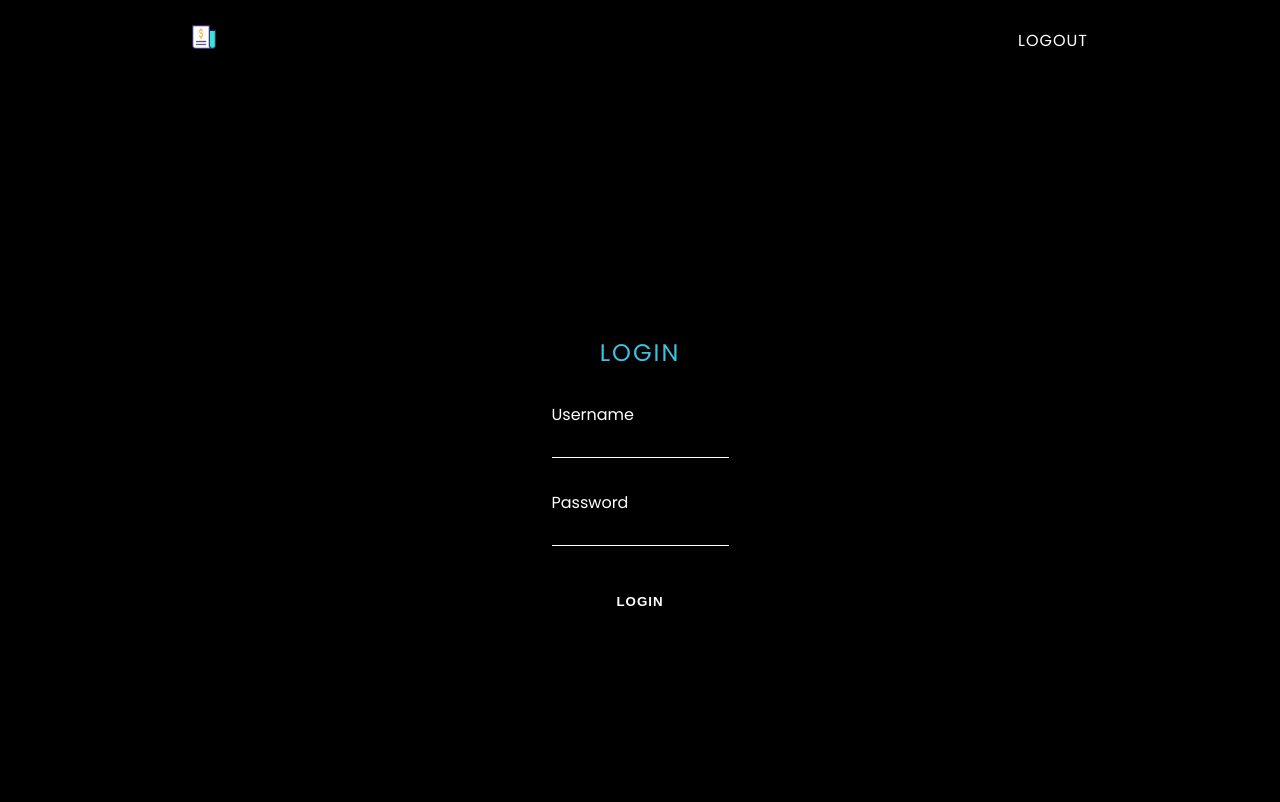
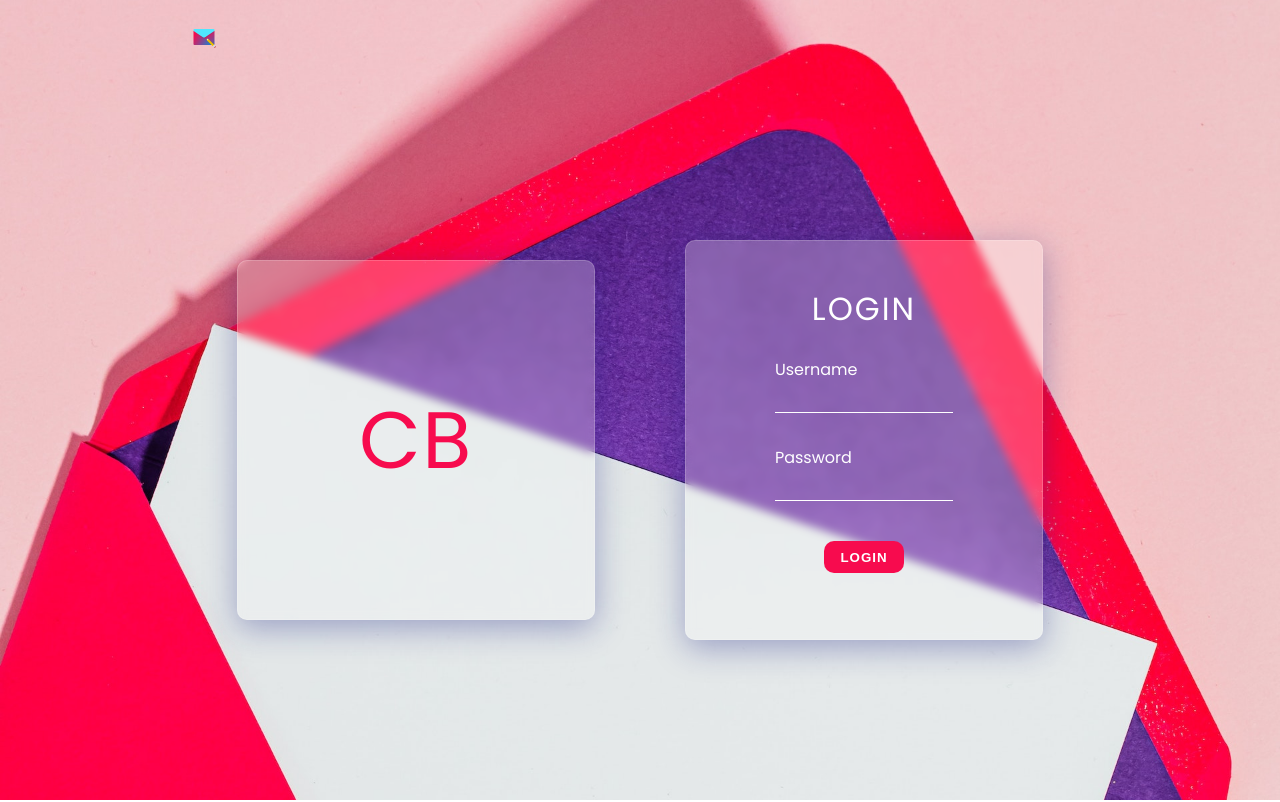
Before and after one commit to HLrahul/Cbill-frontend, a React (Vite) app: page / in a window 1280 px wide. Shown: the top 802 px of the page. Built offline with nearby package versions, Linux system fonts and the light colour scheme.

Commit message:
ReDesigned

```diff
--- a/src/App.jsx
+++ b/src/App.jsx
@@ -27,9 +27,8 @@ function App() {
 export default App;
 
 const AppWrapper = styled.div`
-  background: black;
   min-height: 100vh;
-  width: 70%;
+  width: 100%;
   margin: auto;
 
   @media (max-width: 400px) {
--- /dev/null
+++ b/src/components/Dashboard Pages/Cash.jsx
@@ -0,0 +1,163 @@
+import { useState, useEffect } from "react";
+
+import styled from "styled-components";
+import { districts } from "./districtList";
+
+function Cash() {
+  const [cocom, setCocom] = useState(0);
+  const [comp, setComp] = useState("akash");
+
+  useEffect(() => {
+    if (cocom.length === 10) {
+      setComp("anjani");
+    } else {
+      setComp("akash");
+    }
+  }, [cocom]);
+
+  return (
+    <CashWrapper>
+      <CashFormCard>
+        <CashForm>
+          <Tile>
+            <InputPair>
+              <Label htmlFor="name">Courier Number</Label>
+              <Input
+                type="number"
+                name="name"
+                onChange={(e) => setCocom(e.target.value)}
+                autoComplete="off"
+              />
+            </InputPair>
+
+            <InputPair>
+              <Label htmlFor="name">Courier Company</Label>
+              <Input
+                type="text"
+                name="name"
+                value={comp}
+                onChange={(e) => setComp(e.target.value)}
+              />
+            </InputPair>
+          </Tile>
+
+          <Tile>
+            <InputPair>
+              <Label htmlFor="name">From</Label>
+              <Input type="text" name="name" autoComplete="new-password" />
+            </InputPair>
+
+            <InputPair>
+              <Label htmlFor="name">To</Label>
+              <Input type="text" name="name" autoComplete="new-password" />
+            </InputPair>
+
+            <InputPair>
+              <Label htmlFor="name">To District</Label>
+              <Input
+                type="text"
+                name="name"
+                autoComplete="new-password"
+                list="availableDistricts"
+              />
+              <datalist id="availableDistricts">
+                {districts.map((item, i) => (
+                  <option value={`${item}`}>{item}</option>
+                ))}
+              </datalist>
+            </InputPair>
+          </Tile>
+
+          <Tile>
+            <InputPair>
+              <Label htmlFor="name">Weight</Label>
+              <Input
+                type="number"
+                name="name"
+                defaultValue={50}
+                autoComplete="new-password"
+              />
+            </InputPair>
+
+            <InputPair>
+              <Label htmlFor="name">Rate</Label>
+              <Input type="number" name="name" autoComplete="new-password" />
+            </InputPair>
+
+            <InputPair>
+              <Label htmlFor="name">Phone Number</Label>
+              <Input type="number" name="name" autoComplete="new-password" />
+            </InputPair>
+          </Tile>
+        </CashForm>
+      </CashFormCard>
+    </CashWrapper>
+  );
+}
+export default Cash;
+
+const CashWrapper = styled.section`
+  width: 100%;
+  height: 100vh;
+  display: flex;
+  align-items: center;
+  justify-content: center;
+`;
+
+const CashFormCard = styled.div`
+  height: 90%;
+  width: 100%;
+  display: flex;
+  align-items: center;
+  justify-content: center;
+
+  @media (max-width: 768px) {
+    height: 95%;
+  }
+`;
+
+const CashForm = styled.form`
+  height: inherit;
+  width: inherit;
+  display: flex;
+  flex-direction: column;
+`;
+
+const Tile = styled.div`
+  display: flex;
+  align-items: center;
+  justify-content: space-around;
+
+  @media (max-width: 768px) {
+    flex-direction: column;
+  }
+`;
+
+const InputPair = styled.div`
+  display: flex;
+  flex-direction: column;
+  margin-bottom: 0.5rem;
+`;
+const Label = styled.label`
+  color: white;
+  padding-bottom: 10px;
+`;
+const Input = styled.input`
+  &:-webkit-autofill,
+  &:-webkit-autofill:hover,
+  &:-webkit-autofill:focus,
+  &:-webkit-autofill:active {
+    box-shadow: none;
+    -webkit-box-shadow: 0 0 0 30px black inset !important;
+  }
+  &:-webkit-autofill {
+    -webkit-text-fill-color: #3fc0e0 !important;
+  }
+
+  background: transparent;
+  outline: none;
+  border: none;
+  border-bottom: 1px solid white;
+  color: #3fc0e0;
+  padding-bottom: 5px;
+`;
--- /dev/null
+++ b/src/components/Dashboard Pages/districtList.jsx
@@ -0,0 +1,144 @@
+export const districts = [
+  "Ajmer",
+  "Aligarh",
+  "Allahabad",
+  "Alwar",
+  "Ambala City",
+  "Ambala Hub",
+  "Amritsar",
+  "Ankleshwar",
+  "Bahadurgarh",
+  "Bahraich",
+  "Balotra",
+  "Bangalore",
+  "Banswara",
+  "Barabanki",
+  "Bareilly",
+  "Bathinda",
+  "Beawar",
+  "Bhadra",
+  "Bhagal Pur",
+  "Bharatpur",
+  "Bhilwara",
+  "Bhiwani",
+  "Bhopal",
+  "Bihar Sharif",
+  "Bikaner",
+  "Bongaigaon",
+  "Buland Shahar",
+  "Calicut",
+  "Cheeka",
+  "Chennai",
+  "Chittorgarh",
+  "Cochin",
+  "Coimbatore",
+  "Cuttak",
+  "Darbhanga",
+  "Deoli",
+  "Dhuri",
+  "Didwana",
+  "Dimapur",
+  "Dindugul",
+  "Doraha",
+  "Ellenabad",
+  "Erode",
+  "Firozpur Cantt",
+  "Forbesganj",
+  "Gaya",
+  "Gorakhpur",
+  "Goraya",
+  "Gulbarga",
+  "Guwahati",
+  "Gwalior",
+  "Hanumangarh",
+  "Hapur",
+  "Hardoi",
+  "Hathras",
+  "Hindon",
+  "Hissar",
+  "Hoshiarpur",
+  "Hubli",
+  "Hyderabad",
+  "Indore",
+  "Jabalpur",
+  "Jagadhri",
+  "Jaipur",
+  "Jallandhar",
+  "Jammu",
+  "Jamnagar",
+  "Jhansi",
+  "Jhunjhunu",
+  "Jind",
+  "Jodhpur",
+  "Kanchipuram",
+  "Kannur",
+  "Kanpur",
+  "Karnal",
+  "Kolkata",
+  "Kota",
+  "Kurali",
+  "Ludhiana",
+  "Madhubani",
+  "Madurai",
+  "Malerkotla",
+  "Mandsore",
+  "Manglore",
+  "Mathura",
+  "Meerut",
+  "Modi Nagar",
+  "Morbi",
+  "Mullanpur",
+  "Muzaffar Nagar",
+  "Muzaffarpur",
+  "Mysore",
+  "Nabha",
+  "Nagda",
+  "Nakodar",
+  "Nawa Sahar",
+  "Neemuch",
+  "New Delhi",
+  "Nohar",
+  "Pali Marwar",
+  "Panchkula",
+  "Panipat",
+  "Panoli",
+  "Patna",
+  "Pilani",
+  "Pilkhuwa",
+  "Rai Bareilly",
+  "Raichur",
+  "Rajapalayam",
+  "Rajkot",
+  "Rajpura",
+  "Ratangarh",
+  "Rawatsar",
+  "Sadulshahar",
+  "Salem",
+  "Sardarshahr",
+  "Secundrabad",
+  "Shamli",
+  "Siliguri",
+  "Silvassa",
+  "Sirsa",
+  "Sitapur",
+  "Sivakasi",
+  "Siwan",
+  "Siwani",
+  "Sonipat",
+  "Sri Dungargarh",
+  "Sri Ganga Nagar",
+  "Sri Nagar",
+  "Sujangarh",
+  "Sultanpur",
+  "Sumerpur",
+  "Sunam",
+  "Surat",
+  "Tezpur",
+  "Tinsukia",
+  "Tirupur",
+  "Trichur",
+  "Trichy",
+  "Udaipur",
+  "Vapi",
+  "Varanasi",
+];
--- /dev/null
+++ b/src/components/InfoSection.jsx
@@ -0,0 +1,52 @@
+import styled from "styled-components";
+
+function InfoSection() {
+  return (
+    <Div>
+      <Wrapper>
+        <Text>CB</Text>
+      </Wrapper>
+    </Div>
+  );
+}
+export default InfoSection;
+
+const Div = styled.div`
+  height: 90vh;
+  width: 100%;
+  display: flex;
+  align-items: center;
+  justify-content: center;
+
+  @media (max-width: 425px) {
+    height: 20vh;
+    margin-top: 4vh;
+  }
+`;
+
+const Wrapper = styled.section`
+  height: 50%;
+  width: 80%;
+  background: rgba(255, 255, 255, 0.25);
+  box-shadow: 0 8px 32px 0 rgba(31, 38, 135, 0.37);
+  backdrop-filter: blur(5px);
+  -webkit-backdrop-filter: blur(5px);
+  border-radius: 10px;
+  border: 1px solid rgba(255, 255, 255, 0.18);
+
+  display: flex;
+  align-items: center;
+  justify-content: center;
+`;
+
+const Text = styled.p`
+  color: #f70b4e;
+  font-size: 5rem;
+  text-transform: uppercase;
+  letter-spacing: 0.1rem;
+  font-weight: 900;
+
+  @media (max-width: 425px) {
+    font-size: 3rem;
+  }
+`;
--- a/src/components/Login.jsx
+++ b/src/components/Login.jsx
@@ -1,4 +1,4 @@
-import { useState, useEffect } from "react";
+import { useState } from "react";
 import { login } from "../store/store";
 import { useDispatch, useSelector } from "react-redux";
 import { useNavigate } from "react-router-dom";
@@ -56,9 +56,11 @@ function Login() {
           <Message> {msg} </Message>
           <h1
             style={{
+              fontSize: "2rem",
               textAlign: "center",
-              marginBottom: "2rem",
-              color: "#3fc0e0",
+              marginBottom: "1.5rem",
+              color: "white",
+              // color: "#3fc0e0",
               letterSpacing: "2px",
             }}
           >
@@ -66,25 +68,16 @@ function Login() {
           </h1>
           <Form onSubmit={LoginHandler}>
             <InputPair>
-              <label
-                style={{ color: "white", paddingBottom: "10px" }}
-                htmlFor="name"
-              >
-                Username
-              </label>
+              <Label htmlFor="name">Username</Label>
               <Input
                 type="text"
                 name="name"
+                autoComplete="off"
                 onChange={(e) => setUsername(e.target.value)}
               />
             </InputPair>
             <InputPair>
-              <label
-                style={{ color: "white", paddingBottom: "10px" }}
-                htmlFor="password"
-              >
-                Password
-              </label>
+              <Label htmlFor="password">Password</Label>
               <Input
                 type="password"
                 name="password"
@@ -102,25 +95,42 @@ function Login() {
 export default Login;
 
 const Message = styled.div`
+  font-size: 0.75rem;
   height: 5vh;
   width: 100%;
   display: flex;
   align-items: center;
   justify-content: center;
-  color: #3fc0e0;
-  margin-bottom: 2rem;
+  color: white;
+  margin-bottom: 0.25rem;
 `;
 
 const Section = styled.section`
-  min-height: 90vh;
+  height: 50vh;
   width: 100%;
   display: flex;
   align-items: center;
   justify-content: center;
+
+  @media (max-width: 400px) {
+    height: 50vh;
+  }
 `;
 
-const LoginWrapper = styled.div``;
-const LoginForm = styled.div``;
+const LoginWrapper = styled.div`
+  height: inherit;
+  width: 80%;
+  position: relative;
+  background: rgba(255, 255, 255, 0.25);
+  box-shadow: 0 8px 32px 0 rgba(31, 38, 135, 0.37);
+  backdrop-filter: blur(5px);
+  -webkit-backdrop-filter: blur(5px);
+  border-radius: 10px;
+  border: 1px solid rgba(255, 255, 255, 0.18);
+`;
+const LoginForm = styled.div`
+  height: inherit;
+`;
 
 const Form = styled.form`
   display: flex;
@@ -131,6 +141,17 @@ const InputPair = styled.div`
   display: flex;
   flex-direction: column;
   margin-bottom: 2rem;
+  width: 50%;
+  margin-left: auto;
+  margin-right: auto;
+`;
+const Label = styled.label`
+  color: white;
+  padding-bottom: 10px;
+
+  @media (max-width: 400px) {
+    color: #f70b4e;
+  }
 `;
 const Input = styled.input`
   &:-webkit-autofill,
@@ -138,18 +159,22 @@ const Input = styled.input`
   &:-webkit-autofill:focus,
   &:-webkit-autofill:active {
     box-shadow: none;
-    -webkit-box-shadow: 0 0 0 30px black inset !important;
+    -webkit-box-shadow: 0 0 0 30px transparent inset !important;
   }
   &:-webkit-autofill {
-    -webkit-text-fill-color: #3fc0e0 !important;
+    -webkit-text-fill-color: #f70b4e !important;
   }
 
   background: transparent;
   outline: none;
   border: none;
   border-bottom: 1px solid white;
-  color: #3fc0e0;
+  color: white;
   padding-bottom: 5px;
+
+  @media (max-width: 400px) {
+    color: #f70b4e;
+  }
 `;
 const Button = styled.button`
   margin-top: 0.5rem;
@@ -161,10 +186,16 @@ const Button = styled.button`
   letter-spacing: 1px;
   width: auto;
   height: 2rem;
+  width: 5rem;
+  border-radius: 10px;
+  margin-left: auto;
+  margin-right: auto;
+  margin-bottom: 1.5rem;
   transition: 0.5s;
+  background: #f70b4e;
 
   &:hover {
-    transform: scale(1.05);
-    background: #3fc0e0;
+    // transform: scale(1.05);
+    background: #f70b4e;
   }
 `;
--- a/src/components/Navbar.jsx
+++ b/src/components/Navbar.jsx
@@ -12,10 +12,10 @@ function Navbar() {
   let [navLinks, setNavLinks] = useState([]);
 
   useEffect(() => {
-    if (userName === null && accessToken === null) {
-      setNavLinks(["login", "info"]);
+    if (userName === null || accessToken === null) {
+      setNavLinks([]);
     } else {
-      setNavLinks(["logout"]);
+      setNavLinks([]);
     }
   }, [userName, accessToken]);
 
@@ -47,18 +47,21 @@ const NavbarWrapper = styled.div`
   top: 0;
   position: sticky;
   z-index: 2;
+  background: transparent;
+  width: 100%;
 `;
 
 const NavBar = styled.div`
-  background: black;
   height: 10vh;
+  width: 70%;
+  margin: auto;
   display: flex;
   align-items: center;
   justify-content: space-between;
-  /* padding: 0px 10px; */
 
   @media (max-width: 400px) {
     padding: 0px 20px;
+    width: 80%;
   }
 `;
 
@@ -75,10 +78,14 @@ const StyledImg = styled.img`
 const Ullist = styled.ul`
   height: 100%;
   width: 15rem;
-  display: flex;
-  align-items: center;
-  justify-content: space-between;
-  list-style-type: none;
+  display: none;
+
+  @media (max-width: 768px) {
+    display: flex;
+    align-items: center;
+    justify-content: space-between;
+    list-style-type: none;
+  }
 `;
 
 const ImgDiv = styled.div`
@@ -98,7 +105,7 @@ const StyledNavLink = styled.a`
 
   transition: 0.5s ease;
   &:hover {
-    color: #11b2b8;
+    color: #f70b4e;
     transform: scale(1.05);
   }
 `;
--- /dev/null
+++ b/src/components/Tabs.jsx
@@ -0,0 +1,49 @@
+import styled from "styled-components";
+
+function Tabs() {
+  return (
+    <TabsWrapper>
+      <TabLinks>
+        <Ullist>
+          <StyledTabLinks>CASH</StyledTabLinks>
+          <StyledTabLinks>CREDIT</StyledTabLinks>
+          <StyledTabLinks>RECORDS</StyledTabLinks>
+        </Ullist>
+      </TabLinks>
+    </TabsWrapper>
+  );
+}
+
+export default Tabs;
+
+const TabsWrapper = styled.section`
+  height: 10vh;
+  width: 100%;
+`;
+
+const TabLinks = styled.div`
+  height: 10vh;
+  width: 100%;
+`;
+
+const Ullist = styled.ul`
+  height: 10vh;
+  width: 100%;
+  display: flex;
+  align-items: center;
+  justify-content: space-around;
+`;
+
+const StyledTabLinks = styled.li`
+  list-style-type: none;
+  color: white;
+  font-weight: bolder;
+  letter-spacing: 1px;
+  text-transform: uppercase;
+  cursor: pointer;
+  transition: 0.5s ease;
+
+  &:hover {
+    color: #11b2b8;
+  }
+`;
--- a/src/index.css
+++ b/src/index.css
@@ -5,7 +5,7 @@ html {
 }
 
 :root {
-  font-family: "Poppins", Inter, Avenir, Helvetica, Arial, sans-serif;
+  font-family: "Poppins", sans-serif;
   /* font-size: 16px;
   line-height: 24px;
   font-weight: 400; */
--- a/src/main.jsx
+++ b/src/main.jsx
@@ -7,7 +7,6 @@ import "./index.css";
 const MainWrapper = styled.div`
   min-height: 100%;
   max-width: 100%;
-  background: black;
 `;
 
 ReactDOM.createRoot(document.getElementById("root")).render(
--- a/src/pages/Homepage.jsx
+++ b/src/pages/Homepage.jsx
@@ -1,49 +1,80 @@
 import styled from "styled-components";
 
 import Login from "../components/Login";
+import InfoSection from "../components/InfoSection";
+import homepageBG from "../assets/mailDoodle.jpg";
 
 function Homepage() {
   return (
     <>
-      <Login />
+      <Section>
+        <SubSection>
+          <InfoSection />
 
-      <InfoSection id="info">
-        <p>Courier Billing</p>
-      </InfoSection>
+          <Login />
+        </SubSection>
+      </Section>
     </>
   );
 }
 
 export default Homepage;
 
-const InfoSection = styled.section`
-  min-height: 90vh;
+const Section = styled.section`
+  &:before {
+    content: "";
+    display: block;
+    position: absolute;
+    left: 0;
+    top: 0;
+    width: 100%;
+    height: 100%;
+    /* opacity: 1; */
+    background-image: url(${homepageBG});
+    background-position: center;
+    background-size: cover;
+    background-repeat: no-repeat;
+  }
+`;
+const SubSection = styled.section`
+  width: 70%;
+  margin: auto;
   display: flex;
   align-items: center;
   justify-content: center;
-  width: 100%;
-  margin: auto;
-  color: white;
 
-  & > p {
-    background-clip: text;
-    font-family: Arial, Helvetica, sans-serif;
-    background: linear-gradient(to right, #21c9f3, #5345d4, #6523cf, #0c82a0);
-    -webkit-text-fill-color: transparent;
-    -webkit-background-clip: text;
-
-    line-break: after;
-    text-transform: uppercase;
-    letter-spacing: 0.05em;
-    font-weight: 100;
-    font-size: 8rem;
-
-    @media (max-width: 800px) {
-      font-size: 4rem;
-    }
-    @media (max-width: 400px) {
-      padding: 0px 20px;
-      font-size: 3rem;
-    }
+  @media (max-width: 425px) {
+    flex-direction: column;
+    width: 90%;
   }
 `;
+
+// const InfoSection = styled.section`
+//   height: 90vh;
+//   display: flex;
+//   align-items: center;
+//   justify-content: center;
+//   width: 100%;
+//   margin: auto;
+
+//   @media (max-width: 400px) {
+//     height: 30vh;
+//   }
+
+//   & > p {
+//     color: #f70b4e;
+//     line-break: after;
+//     text-transform: uppercase;
+//     letter-spacing: 0.05em;
+//     font-weight: 100;
+//     font-size: 8rem;
+
+//     @media (max-width: 800px) {
+//       font-size: 3rem;
+//     }
+//     @media (max-width: 400px) {
+//       padding: 0px 20px;
+//       font-size: 3rem;
+//     }
+//   }
+// `;
--- a/src/store/store.js
+++ b/src/store/store.js
@@ -1,6 +1,6 @@
 import { configureStore, createSlice } from "@reduxjs/toolkit";
 
-const initialState = { value: { userName: "", userAccessToken: "" } };
+const initialState = { value: { userName: null, userAccessToken: null } };
 const userSlice = createSlice({
   name: "user",
   initialState,
@@ -11,8 +11,8 @@ const userSlice = createSlice({
     },
 
     logout: (state) => {
-      state.value.userName = "";
-      state.value.userAccessToken = "";
+      state.value.userName = null;
+      state.value.userAccessToken = null;
     },
   },
 });
```
Also changed, not shown: src/pages/Dashboard.jsx (+17 -1 lines), src/assets/billingIcon.png, src/assets/mailDoodle.jpg (added).
